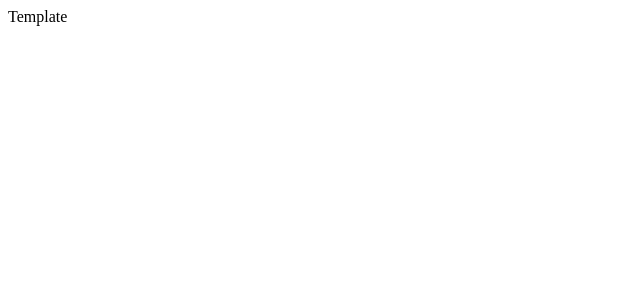
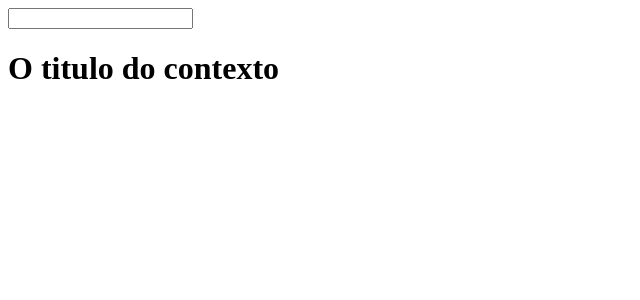
Before and after one commit to rafaellore/project-2, a React (Create React App) app: page / in a window 1280 px wide. Shown: the top 300 px of the page, without its empty margins (0-640 px from the left). Built offline with nearby package versions, Linux system fonts and the light colour scheme.

Commit message:
feat: adds studies about  context+reducer ✨

```diff
--- a/src/App.js
+++ b/src/App.js
@@ -1,7 +1,70 @@
-import React from 'react';
+import React, { createContext, useContext, useReducer, useRef } from 'react';
+import * as P from 'prop-types';
 
+// actions.js
+export const actions = {
+  CHANGE_TITLE: 'CHANGE_TITLE',
+};
+
+// data.js
+export const initialState = {
+  title: 'O titulo do contexto',
+  body: ' O body do contexto',
+};
+
+export const Context = createContext();
+//AppContext
+
+export const AppContext = ({ children }) => {
+  //eslint-disable-next-line
+  const reducer = (state, action) => {
+    switch (action.type) {
+      case 'CHANGE_TITLE':
+        return { ...state, title: action.payload };
+    }
+
+    return { ...state };
+  };
+
+  //eslint-disable-next-line
+  const [state, dispatch] = useReducer(reducer, initialState);
+
+  const changeTitle = (payload) => {
+    dispatch({ type: actions.CHANGE_TITLE, payload });
+  };
+
+  return (
+    <Context.Provider value={{ state, changeTitle }}>
+      {children}
+    </Context.Provider>
+  );
+};
+
+AppContext.propTypes = {
+  children: P.node,
+};
+
+// H1
+export const H1 = () => {
+  const { state, changeTitle } = useContext(Context);
+
+  const inputRef = useRef();
+
+  return (
+    <>
+      <input ref={inputRef} />
+      <h1 onClick={() => changeTitle(inputRef.current.value)}>{state.title}</h1>
+    </>
+  );
+};
+
+// App
 function App() {
-  return <div>Template</div>;
+  return (
+    <AppContext>
+      <H1 />
+    </AppContext>
+  );
 }
 
 export default App;
```
